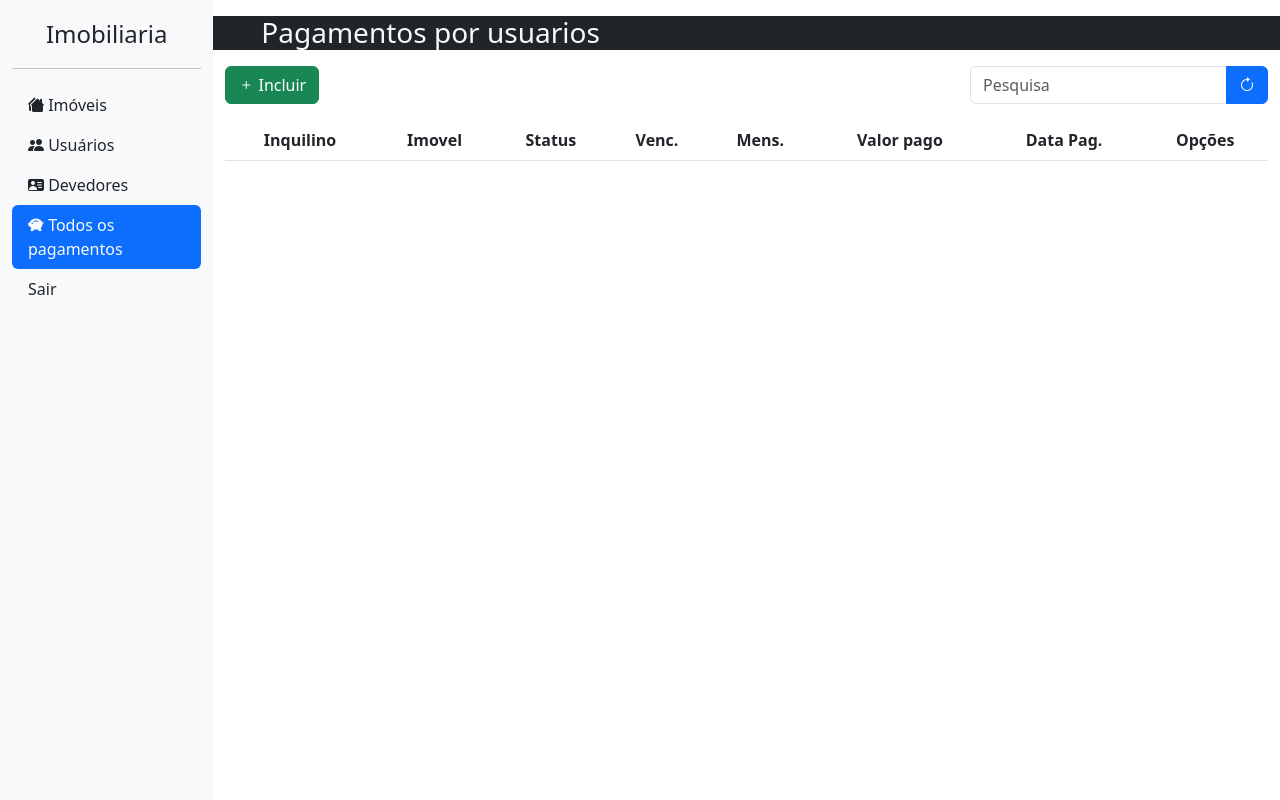
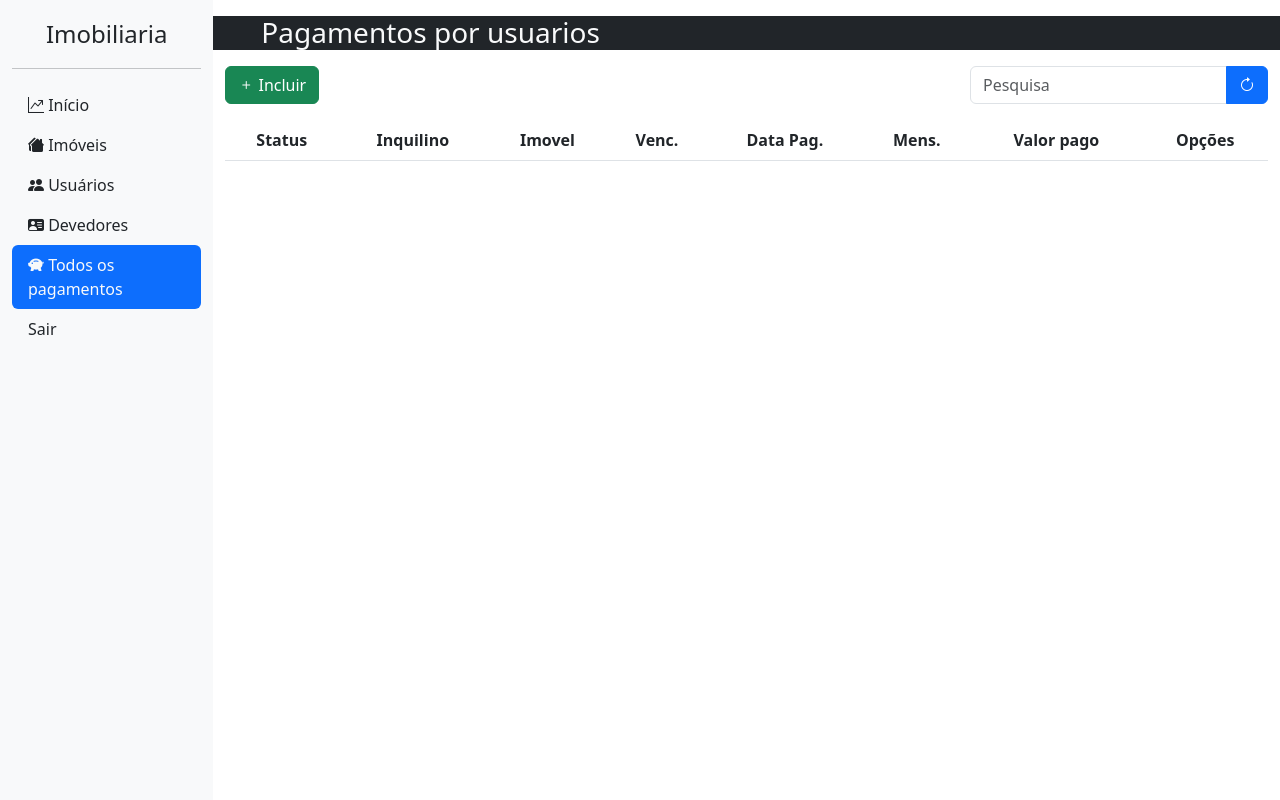
Before and after one commit to luanmalaquias/controlefinanceiro, a Django app: page /pagamento/listar-todos-os-pagamentos/ in a window 1280 px wide. Run offline with Django 4.2, Linux system fonts and the light colour scheme; the visitor is signed in with stand-in values (Sample User, id 1); data that the repository does not hold is empty; some libraries are stand-ins or nearby versions.

Commit message:
pequenos ajustes

```diff
--- a/core/templates/base.html
+++ b/core/templates/base.html
@@ -37,6 +37,12 @@
                 <hr>
                 <ul class="nav nav-pills flex-column mb-auto">
                     {% if user.is_staff %}
+                    <li>
+                        <a href="{% url 'indeximobiliaria' %}" class="nav-link {% if 'home' in request.path %}active link-light{% else %}link-dark{% endif %}">
+                            <i class="bi bi-graph-up-arrow"></i>
+                            Início
+                        </a>
+                    </li>
                     <li>
                         <a href="{% url 'listarimoveis' %}" class="nav-link {% if 'imobiliaria' in request.path %}active link-light{% else %}link-dark{% endif %}">
                             <i class="bi bi-houses-fill"></i>
@@ -107,8 +113,8 @@
                         <ul class="nav nav-pills flex-column mb-auto">
                             {% if user.is_staff %}
                                 <li>
-                                    <a href="{% url 'indeximobiliaria' %}" class="nav-link link-dark text-decoration-none">
-                                        <i class="bi bi-house"></i>
+                                    <a href="{% url 'indeximobiliaria' %}" class="nav-link {% if 'home' in request.path %}active link-light{% else %}link-dark{% endif %}">
+                                        <i class="bi bi-graph-up-arrow"></i>
                                         <span class="ps-3">Início</span>
                                     </a>
                                 </li>
--- a/core/urls.py
+++ b/core/urls.py
@@ -16,10 +16,12 @@ Including another URLconf
 from django.contrib import admin
 from django.urls import path, include
 from django.views.generic.base import RedirectView
+from imobiliaria.views import indexImobiliaria
 
 urlpatterns = [
     path('admin/', admin.site.urls),
     path('accounts/', include("django.contrib.auth.urls")),
+    path('home/', indexImobiliaria, name="indeximobiliaria"),
     path('imobiliaria/', include('imobiliaria.urls'), name="imobilaria"),
     path('usuario/', include('usuario.urls')),
     path('pagamento/', include('pagamento.urls')),
--- a/imobiliaria/templates/views/usuario/home-usuario.html
+++ b/imobiliaria/templates/views/usuario/home-usuario.html
@@ -88,7 +88,7 @@
                                     <form method="POST">
                                         <div class="modal-footer">
                                             {% csrf_token %}
-                                            <button type="submit" name="dadosPagamento" value="{{fatura.pagamento.data|date:'Y-m-d'}}:{{fatura.pagamento.valor_pago}}" class="btn btn-primary" data-bs-dismiss="modal" onclick="abrirPicPay()">
+                                            <button type="submit" name="dadosPagamento" value="{{fatura.pagamento.valor_pago}}" class="btn btn-primary" data-bs-dismiss="modal" onclick="abrirPicPay()">
                                                 <strong>Clique aqui para copiar o código <br> e abrir o applicativo PicPay</strong>
                                             </button>
                                         </div>
--- a/imobiliaria/urls.py
+++ b/imobiliaria/urls.py
@@ -2,7 +2,6 @@ from django.urls import path
 from .views import *
 
 urlpatterns = [
-    path('', indexImobiliaria, name="indeximobiliaria"),
     path('cadastrar/', cadastrarImovel, name="cadastrarimovel"),
     path('listar/', listarImoveis, name="listarimoveis"),
     path('atualizar/<int:id>', atualizarDadosImovel, name="atualizardadosimovel"),
```
Also changed, not shown: core/templates/home.html (deleted, +0 -13 lines), imobiliaria/views.py (+2 -5 lines), pagamento/templates/views/listar-pagamentos.html (+12 -12 lines), pagamento/templates/views/listar-todos-pagamentos.html (+12 -12 lines).
